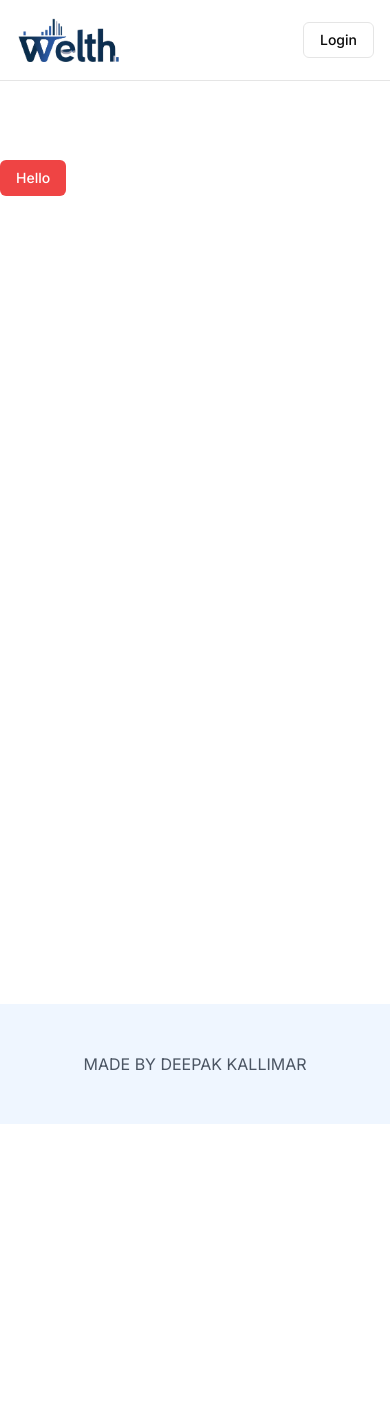
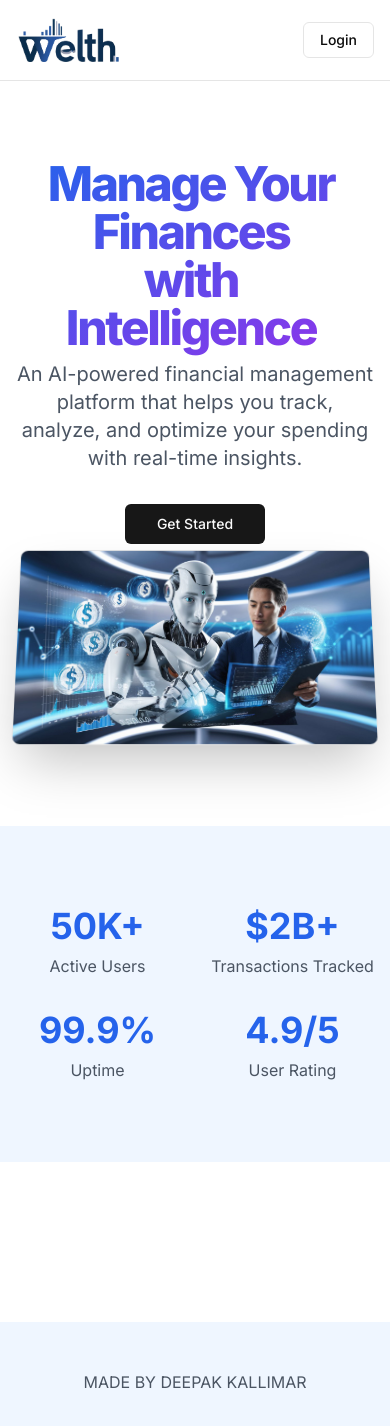
Before and after one commit to Kallimar/welth, a Next.js app: page / in a window 390 px wide. Shown: the top 1426 px of the page. Before the commit the page ends 1124 px from the top, so only its background shows below. Built offline with nearby package versions, Linux system fonts and the light colour scheme; no server answers.

Commit message:
Almost done with landing page

```diff
--- a/app/page.js
+++ /dev/null
@@ -1,10 +0,0 @@
-import { Button } from "@/components/ui/button";
-
-export default function Home() {
-  return (
-    <div className="mt-40">
-       <Button variant='destructive'>Hello</Button>
-    </div>
-
-  );
-}
--- /dev/null
+++ b/app/page.jsx
@@ -0,0 +1,27 @@
+import HeroSection from "@/components/hero";
+import { statsData } from "@/data/landing";
+
+export default function Home() {
+  return (
+    <div className="mt-40">
+      <HeroSection />
+
+      <section className="py-20 bg-blue-50">
+        <div className="container mx-auto px-4">
+          <div className="grid grid-cols-2 md:grid-cols-4 gap-8">
+            {statsData.map((statsData, index) => (
+              <div key={index} className="text-center">
+                <div className="text-4xl font-bold text-blue-600 mb-2">{statsData.value}</div>
+                <div className="text-gray-600">{statsData.label}</div>
+              </div>
+            ))}
+          </div>
+        </div>
+      </section>
+
+      <section className="py-20">
+
+      </section>
+    </div>
+  );
+}
--- /dev/null
+++ b/components/hero.jsx
@@ -0,0 +1,66 @@
+"use client";
+
+import Link from "next/link";
+import React, { useEffect, useRef } from "react";
+import { Button } from "./ui/button";
+import Image from "next/image";
+
+const HeroSection = () => {
+  const imageRef = useRef();
+
+  useEffect(() => {
+    const imageElement = imageRef.current;
+
+    const handleScroll = () => {
+      const scrollPosition = window.scrollY;
+      const scrollThreshold = 100;
+
+      if (scrollPosition > scrollThreshold) {
+        imageElement.classList.add("scrolled");
+      } else {
+        imageElement.classList.remove("scrolled");
+      }
+    };
+
+    window.addEventListener("scroll", handleScroll);
+    return () => window.removeEventListener("scroll", handleScroll);
+  }, []);
+
+  return (
+    <div className="pb-20 px-4">
+      <div className="container mx-auto text-center">
+        <h1 className="text-5xl md:text-8xl lg:text-[105px] pb-6 gradient-title">
+          Manage Your Finances <br /> with Intelligence
+        </h1>
+
+        <p className="text-xl text-gray-600 mb-8 max-w-2xl mx-auto">
+          An AI-powered financial management platform that helps you track,
+          analyze, and optimize your spending with real-time insights.
+        </p>
+
+        <div className="flex justify-center space-x-4">
+          <Link href={"/dashboard"}>
+            <Button size="lg" className="px-8">
+              Get Started
+            </Button>
+          </Link>
+        </div>
+
+        <div className="hero-image-wrapper">
+          <div ref={imageRef} className="hero-image">
+            <Image
+              src="/banner.jpeg"
+              width={1280}
+              height={720}
+              alt="Dashboard preview"
+              priority
+              className="rounded-lg shadow-2xl border mx-auto"
+            />
+          </div>
+        </div>
+      </div>
+    </div>
+  );
+};
+
+export default HeroSection;
--- /dev/null
+++ b/data/landing.js
@@ -0,0 +1,111 @@
+import {
+  BarChart3,
+  Receipt,
+  PieChart,
+  CreditCard,
+  Globe,
+  Zap,
+} from "lucide-react";
+
+// Stats Data
+export const statsData = [
+  {
+    value: "50K+",
+    label: "Active Users",
+  },
+  {
+    value: "$2B+",
+    label: "Transactions Tracked",
+  },
+  {
+    value: "99.9%",
+    label: "Uptime",
+  },
+  {
+    value: "4.9/5",
+    label: "User Rating",
+  },
+];
+
+// Features Data
+export const featuresData = [
+  {
+    icon: <BarChart3 className="h-8 w-8 text-blue-600" />,
+    title: "Advanced Analytics",
+    description:
+      "Get detailed insights into your spending patterns with AI-powered analytics",
+  },
+  {
+    icon: <Receipt className="h-8 w-8 text-blue-600" />,
+    title: "Smart Receipt Scanner",
+    description:
+      "Extract data automatically from receipts using advanced AI technology",
+  },
+  {
+    icon: <PieChart className="h-8 w-8 text-blue-600" />,
+    title: "Budget Planning",
+    description: "Create and manage budgets with intelligent recommendations",
+  },
+  {
+    icon: <CreditCard className="h-8 w-8 text-blue-600" />,
+    title: "Multi-Account Support",
+    description: "Manage multiple accounts and credit cards in one place",
+  },
+  {
+    icon: <Globe className="h-8 w-8 text-blue-600" />,
+    title: "Multi-Currency",
+    description: "Support for multiple currencies with real-time conversion",
+  },
+  {
+    icon: <Zap className="h-8 w-8 text-blue-600" />,
+    title: "Automated Insights",
+    description: "Get automated financial insights and recommendations",
+  },
+];
+
+// How It Works Data
+export const howItWorksData = [
+  {
+    icon: <CreditCard className="h-8 w-8 text-blue-600" />,
+    title: "1. Create Your Account",
+    description:
+      "Get started in minutes with our simple and secure sign-up process",
+  },
+  {
+    icon: <BarChart3 className="h-8 w-8 text-blue-600" />,
+    title: "2. Track Your Spending",
+    description:
+      "Automatically categorize and track your transactions in real-time",
+  },
+  {
+    icon: <PieChart className="h-8 w-8 text-blue-600" />,
+    title: "3. Get Insights",
+    description:
+      "Receive AI-powered insights and recommendations to optimize your finances",
+  },
+];
+
+// Testimonials Data
+export const testimonialsData = [
+  {
+    name: "Sarah Johnson",
+    role: "Small Business Owner",
+    image: "https://randomuser.me/api/portraits/women/75.jpg",
+    quote:
+      "Welth has transformed how I manage my business finances. The AI insights have helped me identify cost-saving opportunities I never knew existed.",
+  },
+  {
+    name: "Michael Chen",
+    role: "Freelancer",
+    image: "https://randomuser.me/api/portraits/men/75.jpg",
+    quote:
+      "The receipt scanning feature saves me hours each month. Now I can focus on my work instead of manual data entry and expense tracking.",
+  },
+  {
+    name: "Emily Rodriguez",
+    role: "Financial Advisor",
+    image: "https://randomuser.me/api/portraits/women/74.jpg",
+    quote:
+      "I recommend Welth to all my clients. The multi-currency support and detailed analytics make it perfect for international investors.",
+  },
+];
```
